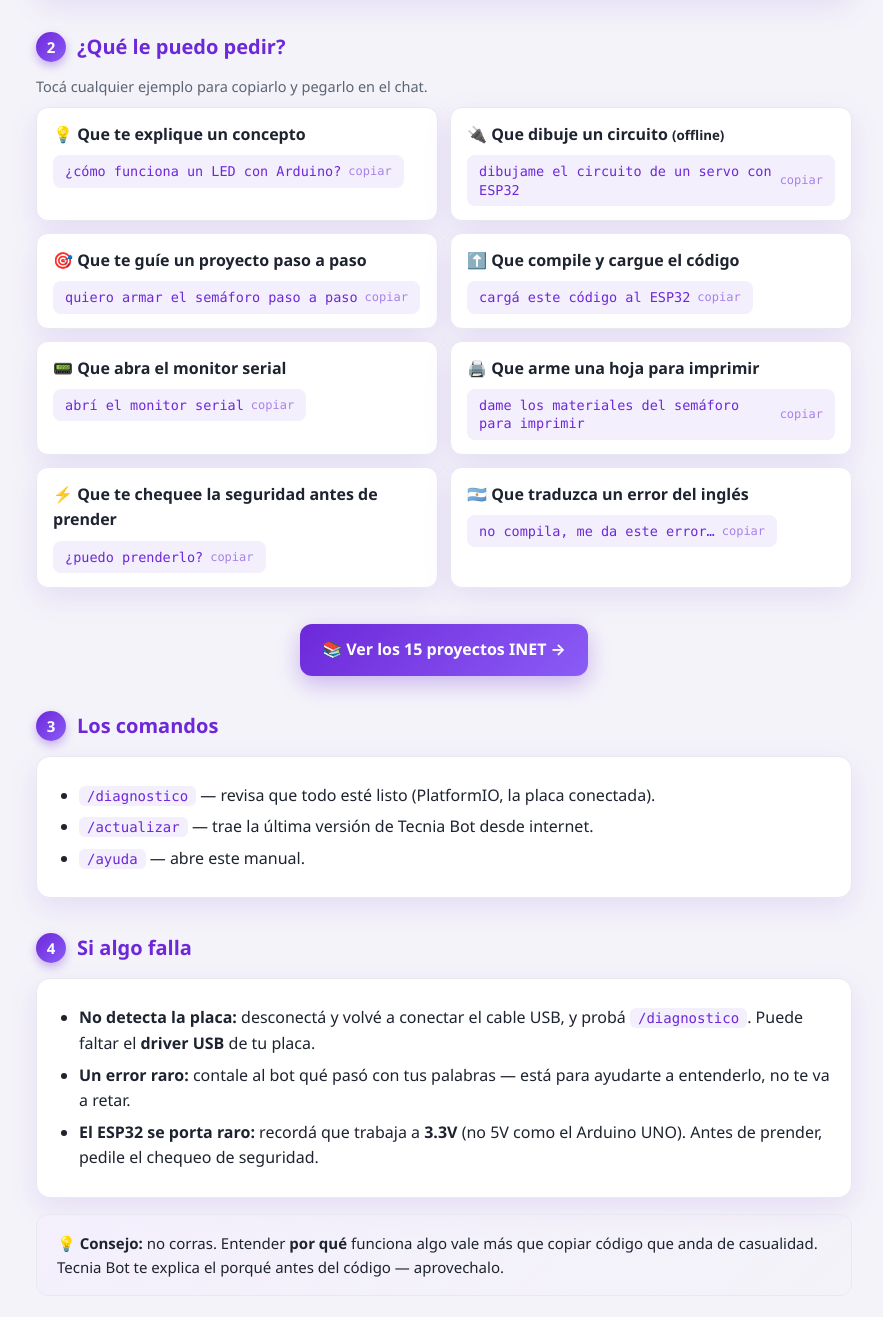
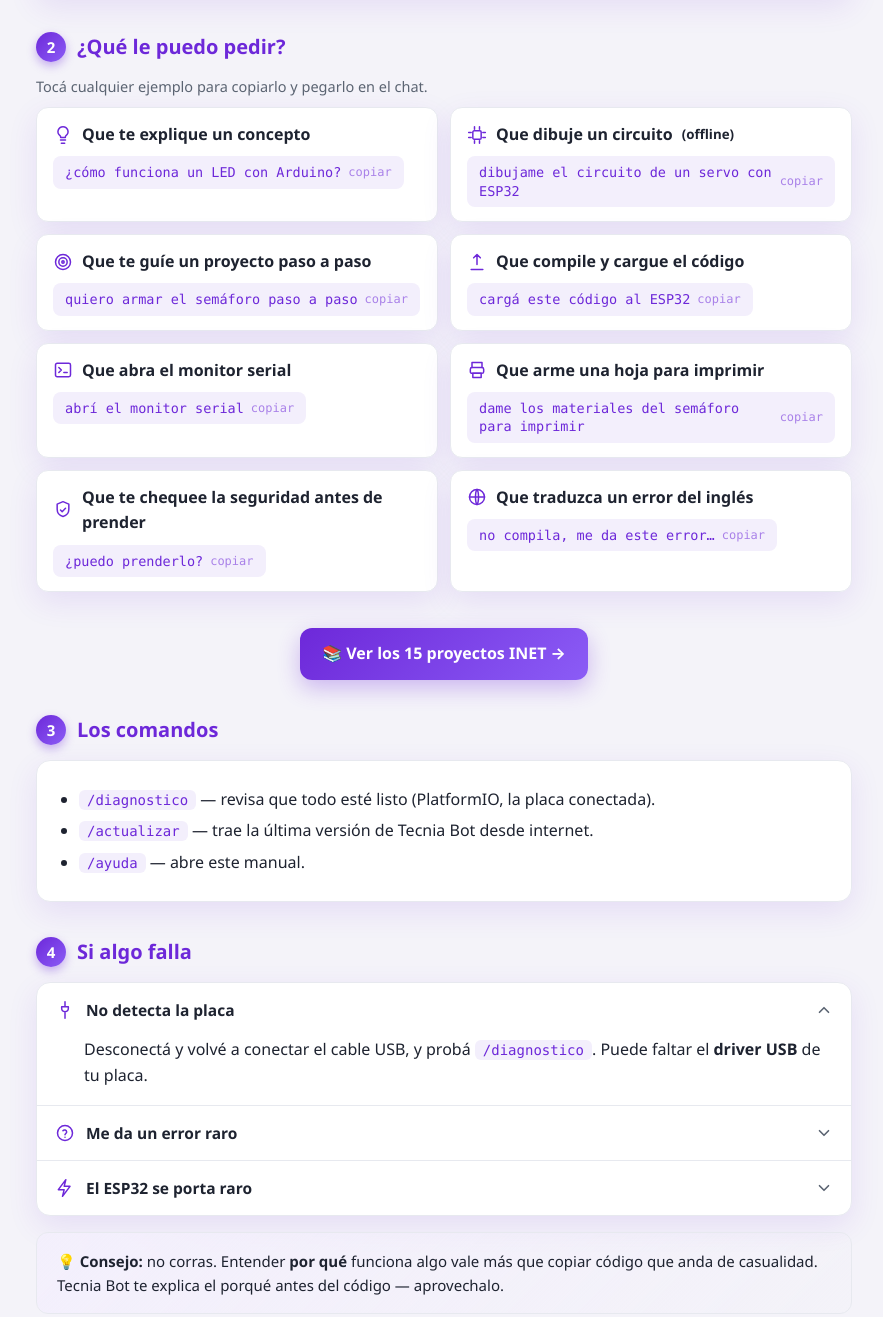
Before and after one commit to programadores-obreros/Agente-editor-inet, a website: page opencode/tecniabot-web/sitio/index.html in a window 1280 px wide. Shown: the part 832-2149 px from the top of the page, without its empty margins (196-1079 px from the left). Drawn offline with Linux system fonts and the light colour scheme.

Commit message:
feat(ayuda): rediseño UX/UI pro — íconos SVG, acordeón FAQ, focus/teclado (ui-ux-pro-max)

```diff
--- a/opencode/tecniabot-web/sitio/assets/app.js
+++ b/opencode/tecniabot-web/sitio/assets/app.js
@@ -65,11 +65,22 @@
     try{ document.execCommand('copy'); }catch(e){}
     document.body.removeChild(ta);
   }
+  function activar(p){
+    copiar(p.dataset.p || p.textContent);
+    p.classList.add('copiado');
+    setTimeout(()=>p.classList.remove('copiado'), 1400);
+  }
   document.querySelectorAll('.prompt').forEach(p=>{
-    p.addEventListener('click', ()=>{
-      copiar(p.dataset.p || p.textContent);
-      p.classList.add('copiado');
-      setTimeout(()=>p.classList.remove('copiado'), 1400);
+    p.addEventListener('click', ()=>activar(p));
+    p.addEventListener('keydown', (e)=>{ if(e.key==='Enter' || e.key===' '){ e.preventDefault(); activar(p); } });
+  });
+})();
+
+// Acordeón (FAQ): togglea aria-expanded; el CSS anima con grid-template-rows.
+(function(){
+  document.querySelectorAll('.acc-btn').forEach(btn=>{
+    btn.addEventListener('click', ()=>{
+      btn.setAttribute('aria-expanded', btn.getAttribute('aria-expanded') === 'true' ? 'false' : 'true');
     });
   });
 })();
--- a/opencode/tecniabot-web/sitio/assets/estilo.css
+++ b/opencode/tecniabot-web/sitio/assets/estilo.css
@@ -77,7 +77,29 @@ ul{ margin:8px 0; padding-left:22px; } li{ margin:6px 0; }
 @media (max-width:620px){ .ej{ grid-template-columns:1fr; } }
 .ej .item{ background:var(--tarjeta); border:1px solid var(--linea); border-radius:12px; padding:14px 16px; box-shadow:var(--sombra); transition:transform .18s, box-shadow .18s, border-color .18s; }
 .ej .item:hover{ transform:translateY(-4px); border-color:var(--violeta-2); box-shadow:0 14px 34px rgba(109,40,217,.18); }
-.ej .item .t{ font-weight:600; display:block; margin-bottom:8px; }
+.ej .item .t{ font-weight:600; display:flex; align-items:center; gap:9px; margin-bottom:9px; }
+
+/* ---------- ÍCONOS SVG (reemplazan a los emoji) ---------- */
+.ico{ width:20px; height:20px; flex:0 0 auto; stroke:currentColor; stroke-width:1.8; fill:none; stroke-linecap:round; stroke-linejoin:round; color:var(--chip-tinta); }
+
+/* ---------- FOCO VISIBLE (accesibilidad de teclado) ---------- */
+a:focus-visible, button:focus-visible, .prompt:focus-visible, .proj:focus-visible, .cta:focus-visible{
+  outline:none; box-shadow:0 0 0 3px var(--fondo), 0 0 0 5px var(--violeta-2); border-radius:10px;
+}
+.prompt{ cursor:pointer; } .proj{ cursor:default; }
+
+/* ---------- ACORDEÓN (patrón FAQ/documentación) ---------- */
+.acc{ border:1px solid var(--linea); border-radius:14px; overflow:hidden; box-shadow:var(--sombra); background:var(--tarjeta); }
+.acc-item + .acc-item{ border-top:1px solid var(--linea); }
+.acc-btn{ width:100%; display:flex; align-items:center; gap:11px; padding:16px 18px; background:none; border:none; color:var(--tinta); font:600 15.5px 'Segoe UI',system-ui,sans-serif; text-align:left; cursor:pointer; transition:background .18s ease; }
+.acc-btn:hover{ background:var(--chip); }
+.acc-btn .chev{ margin-left:auto; width:18px; height:18px; stroke:var(--gris); stroke-width:2.2; fill:none; stroke-linecap:round; stroke-linejoin:round; transition:transform .25s ease; flex:0 0 auto; }
+.acc-btn[aria-expanded="true"] .chev{ transform:rotate(180deg); }
+.acc-panel{ display:grid; grid-template-rows:0fr; transition:grid-template-rows .28s ease; }
+.acc-btn[aria-expanded="true"] + .acc-panel{ grid-template-rows:1fr; }
+.acc-panel > .inner{ overflow:hidden; }
+.acc-panel p{ margin:0; padding:0 18px 16px 47px; color:var(--tinta); font-weight:400; }
+@media (prefers-reduced-motion: reduce){ .acc-panel, .acc-btn .chev{ transition:none; } }
 .prompt{ display:inline-flex; align-items:center; gap:7px; cursor:pointer; font:13.5px/1.35 'Cascadia Code',Consolas,monospace; color:var(--chip-tinta); background:var(--chip); padding:6px 11px; border-radius:8px; border:1px dashed transparent; transition:border-color .15s; }
 .prompt:hover{ border-color:var(--violeta-2); }
 .prompt .cp{ opacity:.55; font-size:12px; } .prompt .cp::after{ content:"copiar"; }
--- a/opencode/tecniabot-web/sitio/index.html
+++ b/opencode/tecniabot-web/sitio/index.html
@@ -64,14 +64,14 @@
   <h2 class="reveal"><span class="n">2</span> ¿Qué le puedo pedir?</h2>
   <p class="reveal" style="color:var(--gris);font-size:14.5px;margin-top:-2px;">Tocá cualquier ejemplo para copiarlo y pegarlo en el chat.</p>
   <div class="ej">
-    <div class="item reveal"><span class="t">💡 Que te explique un concepto</span><span class="prompt" data-p="¿cómo funciona un LED con Arduino?">¿cómo funciona un LED con Arduino?<span class="cp"></span></span></div>
-    <div class="item reveal"><span class="t">🔌 Que dibuje un circuito <small>(offline)</small></span><span class="prompt" data-p="dibujame el circuito de un servo con ESP32">dibujame el circuito de un servo con ESP32<span class="cp"></span></span></div>
-    <div class="item reveal"><span class="t">🎯 Que te guíe un proyecto paso a paso</span><span class="prompt" data-p="quiero armar el semáforo paso a paso">quiero armar el semáforo paso a paso<span class="cp"></span></span></div>
-    <div class="item reveal"><span class="t">⬆️ Que compile y cargue el código</span><span class="prompt" data-p="cargá este código al ESP32">cargá este código al ESP32<span class="cp"></span></span></div>
-    <div class="item reveal"><span class="t">📟 Que abra el monitor serial</span><span class="prompt" data-p="abrí el monitor serial">abrí el monitor serial<span class="cp"></span></span></div>
-    <div class="item reveal"><span class="t">🖨️ Que arme una hoja para imprimir</span><span class="prompt" data-p="dame los materiales del semáforo para imprimir">dame los materiales del semáforo para imprimir<span class="cp"></span></span></div>
-    <div class="item reveal"><span class="t">⚡ Que te chequee la seguridad antes de prender</span><span class="prompt" data-p="¿puedo prenderlo?">¿puedo prenderlo?<span class="cp"></span></span></div>
-    <div class="item reveal"><span class="t">🇦🇷 Que traduzca un error del inglés</span><span class="prompt" data-p="no compila, me da este error…">no compila, me da este error…<span class="cp"></span></span></div>
+    <div class="item reveal"><span class="t"><svg class="ico" viewBox="0 0 24 24" aria-hidden="true"><path d="M9 18h6M10 22h4"/><path d="M12 2a6 6 0 0 0-3.6 10.8c.5.4.8 1 .8 1.7V15h5.6v-.5c0-.7.3-1.3.8-1.7A6 6 0 0 0 12 2z"/></svg>Que te explique un concepto</span><span class="prompt" tabindex="0" role="button" data-p="¿cómo funciona un LED con Arduino?">¿cómo funciona un LED con Arduino?<span class="cp"></span></span></div>
+    <div class="item reveal"><span class="t"><svg class="ico" viewBox="0 0 24 24" aria-hidden="true"><rect x="7" y="7" width="10" height="10" rx="1.5"/><path d="M9 2v3M15 2v3M9 19v3M15 19v3M2 9h3M2 15h3M19 9h3M19 15h3"/></svg>Que dibuje un circuito <small>(offline)</small></span><span class="prompt" tabindex="0" role="button" data-p="dibujame el circuito de un servo con ESP32">dibujame el circuito de un servo con ESP32<span class="cp"></span></span></div>
+    <div class="item reveal"><span class="t"><svg class="ico" viewBox="0 0 24 24" aria-hidden="true"><circle cx="12" cy="12" r="9"/><circle cx="12" cy="12" r="5"/><circle cx="12" cy="12" r="1.4"/></svg>Que te guíe un proyecto paso a paso</span><span class="prompt" tabindex="0" role="button" data-p="quiero armar el semáforo paso a paso">quiero armar el semáforo paso a paso<span class="cp"></span></span></div>
+    <div class="item reveal"><span class="t"><svg class="ico" viewBox="0 0 24 24" aria-hidden="true"><path d="M12 15V3M8 7l4-4 4 4M5 21h14"/></svg>Que compile y cargue el código</span><span class="prompt" tabindex="0" role="button" data-p="cargá este código al ESP32">cargá este código al ESP32<span class="cp"></span></span></div>
+    <div class="item reveal"><span class="t"><svg class="ico" viewBox="0 0 24 24" aria-hidden="true"><rect x="3" y="4" width="18" height="16" rx="2"/><path d="m7 9 3 3-3 3M13 15h4"/></svg>Que abra el monitor serial</span><span class="prompt" tabindex="0" role="button" data-p="abrí el monitor serial">abrí el monitor serial<span class="cp"></span></span></div>
+    <div class="item reveal"><span class="t"><svg class="ico" viewBox="0 0 24 24" aria-hidden="true"><path d="M6 9V3h12v6"/><rect x="4" y="9" width="16" height="7" rx="2"/><path d="M7 16h10v5H7z"/></svg>Que arme una hoja para imprimir</span><span class="prompt" tabindex="0" role="button" data-p="dame los materiales del semáforo para imprimir">dame los materiales del semáforo para imprimir<span class="cp"></span></span></div>
+    <div class="item reveal"><span class="t"><svg class="ico" viewBox="0 0 24 24" aria-hidden="true"><path d="M12 2 5 5v6c0 4.5 3 7.6 7 8.7 4-1.1 7-4.2 7-8.7V5z"/><path d="m9 12 2 2 4-4"/></svg>Que te chequee la seguridad antes de prender</span><span class="prompt" tabindex="0" role="button" data-p="¿puedo prenderlo?">¿puedo prenderlo?<span class="cp"></span></span></div>
+    <div class="item reveal"><span class="t"><svg class="ico" viewBox="0 0 24 24" aria-hidden="true"><circle cx="12" cy="12" r="9"/><path d="M3 12h18M12 3c2.4 2.8 2.4 15.2 0 18M12 3c-2.4 2.8-2.4 15.2 0 18"/></svg>Que traduzca un error del inglés</span><span class="prompt" tabindex="0" role="button" data-p="no compila, me da este error…">no compila, me da este error…<span class="cp"></span></span></div>
   </div>
 
   <div style="text-align:center;margin:30px 0 6px;" class="reveal">
@@ -88,12 +88,31 @@
   </div>
 
   <h2 class="reveal"><span class="n">4</span> Si algo falla</h2>
-  <div class="card reveal">
-    <ul>
-      <li><b>No detecta la placa:</b> desconectá y volvé a conectar el cable USB, y probá <code>/diagnostico</code>. Puede faltar el <b>driver USB</b> de tu placa.</li>
-      <li><b>Un error raro:</b> contale al bot qué pasó con tus palabras — está para ayudarte a entenderlo, no te va a retar.</li>
-      <li><b>El ESP32 se porta raro:</b> recordá que trabaja a <b>3.3V</b> (no 5V como el Arduino UNO). Antes de prender, pedile el chequeo de seguridad.</li>
-    </ul>
+  <div class="acc reveal">
+    <div class="acc-item">
+      <button class="acc-btn" aria-expanded="true" aria-controls="faq1">
+        <svg class="ico" viewBox="0 0 24 24" aria-hidden="true"><path d="M12 2v6M8 8h8v2a4 4 0 0 1-8 0zM12 14v8"/></svg>
+        No detecta la placa
+        <svg class="chev" viewBox="0 0 24 24" aria-hidden="true"><path d="m6 9 6 6 6-6"/></svg>
+      </button>
+      <div class="acc-panel" id="faq1" role="region"><div class="inner"><p>Desconectá y volvé a conectar el cable USB, y probá <code>/diagnostico</code>. Puede faltar el <b>driver USB</b> de tu placa.</p></div></div>
+    </div>
+    <div class="acc-item">
+      <button class="acc-btn" aria-expanded="false" aria-controls="faq2">
+        <svg class="ico" viewBox="0 0 24 24" aria-hidden="true"><circle cx="12" cy="12" r="9"/><path d="M9.5 9.3a2.5 2.5 0 0 1 4.5 1.5c0 1.6-2 2-2 3.4"/><path d="M12 17h.01"/></svg>
+        Me da un error raro
+        <svg class="chev" viewBox="0 0 24 24" aria-hidden="true"><path d="m6 9 6 6 6-6"/></svg>
+      </button>
+      <div class="acc-panel" id="faq2" role="region"><div class="inner"><p>Contale al bot qué pasó con tus palabras — está para ayudarte a entenderlo, no te va a retar. Si es un error de compilación, te lo traduce del inglés al español con la solución.</p></div></div>
+    </div>
+    <div class="acc-item">
+      <button class="acc-btn" aria-expanded="false" aria-controls="faq3">
+        <svg class="ico" viewBox="0 0 24 24" aria-hidden="true"><path d="M13 2 4 14h7l-2 8 9-12h-7z"/></svg>
+        El ESP32 se porta raro
+        <svg class="chev" viewBox="0 0 24 24" aria-hidden="true"><path d="m6 9 6 6 6-6"/></svg>
+      </button>
+      <div class="acc-panel" id="faq3" role="region"><div class="inner"><p>Recordá que trabaja a <b>3.3V</b> (no 5V como el Arduino UNO). Antes de prender, pedile el chequeo de seguridad escribiendo <code>¿puedo prenderlo?</code></p></div></div>
+    </div>
   </div>
 
   <div class="tip reveal">💡 <b>Consejo:</b> no corras. Entender <b>por qué</b> funciona algo vale más que copiar código que anda de casualidad. Tecnia Bot te explica el porqué antes del código — aprovechalo.</div>
```
